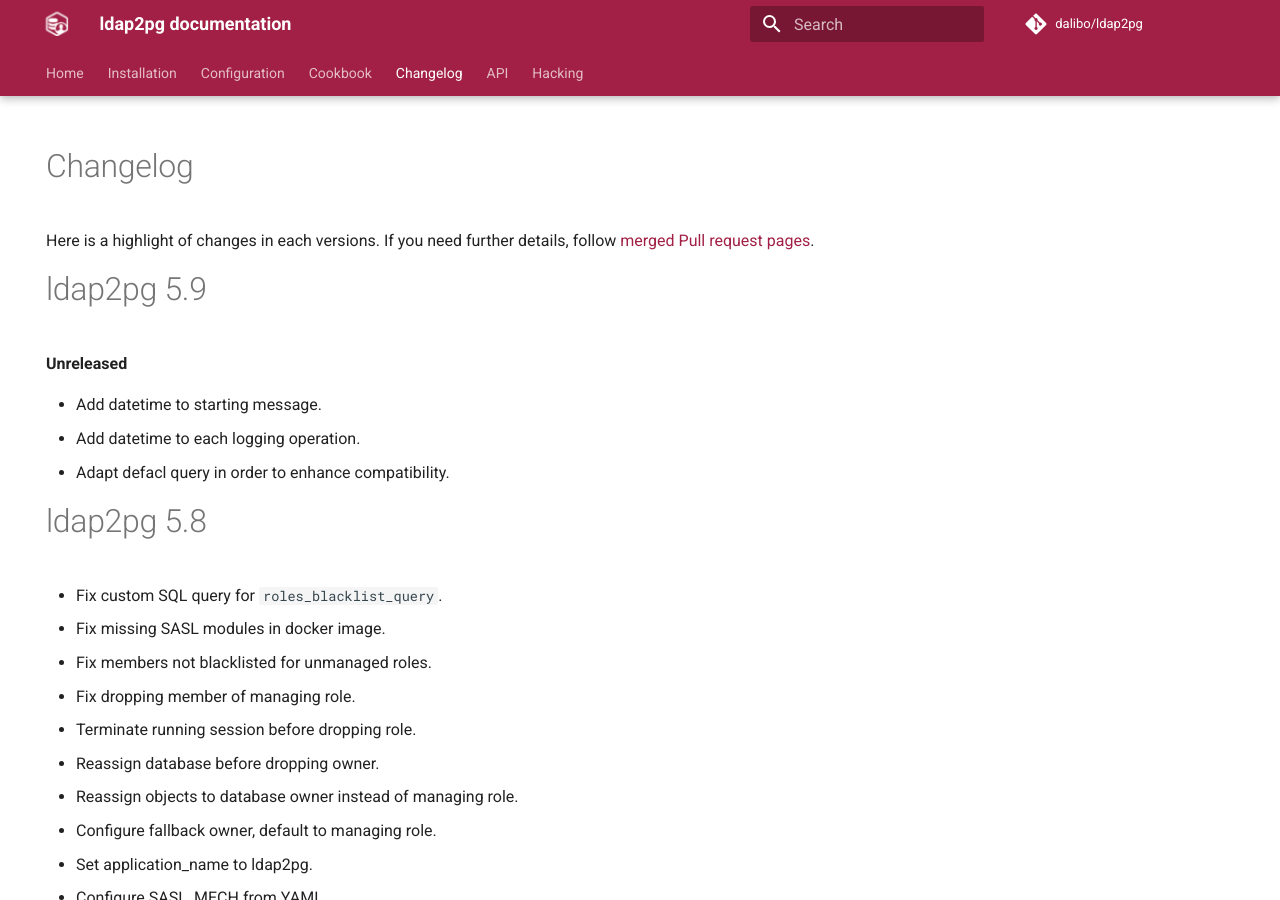
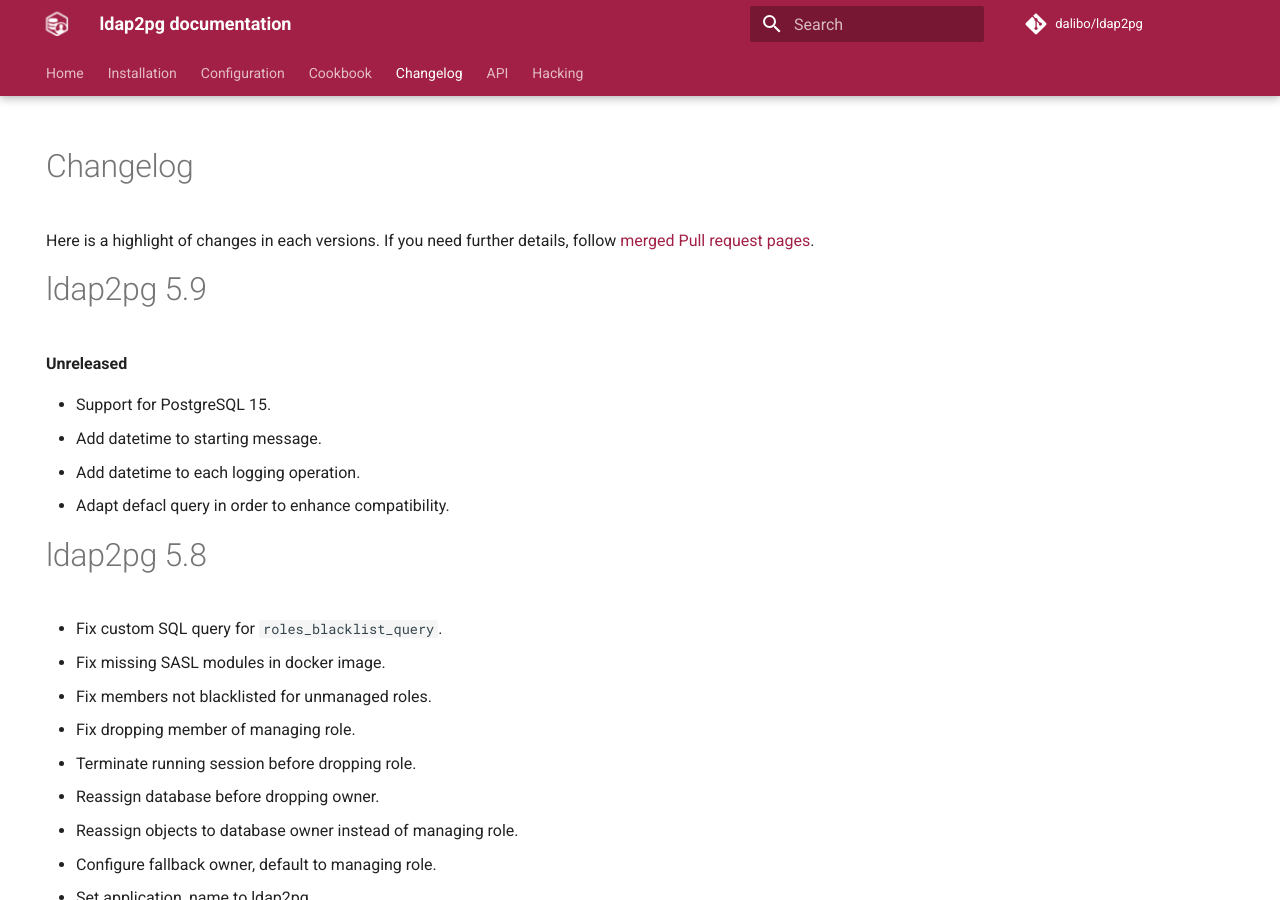
Before and after one commit to dalibo/ldap2pg, an MkDocs documentation site: the page built from docs/changelog.md, in a window 1280 px wide and 900 px high. Built offline with MkDocs 1.6.1 and Material for MkDocs 9.7.7, drawn with Linux system fonts in a browser that asks for light colours; comment, search, counter and statistics services are not loaded.

Commit message:
Func test on Postgres 15

```diff
--- a/docs/changelog.md
+++ b/docs/changelog.md
@@ -15,6 +15,7 @@
 
 **Unreleased**
 
+- Support for PostgreSQL 15.
 - Add datetime to starting message.
 - Add datetime to each logging operation.
 - Adapt defacl query in order to enhance compatibility.
```
Also changed, not shown: 1 other file.
